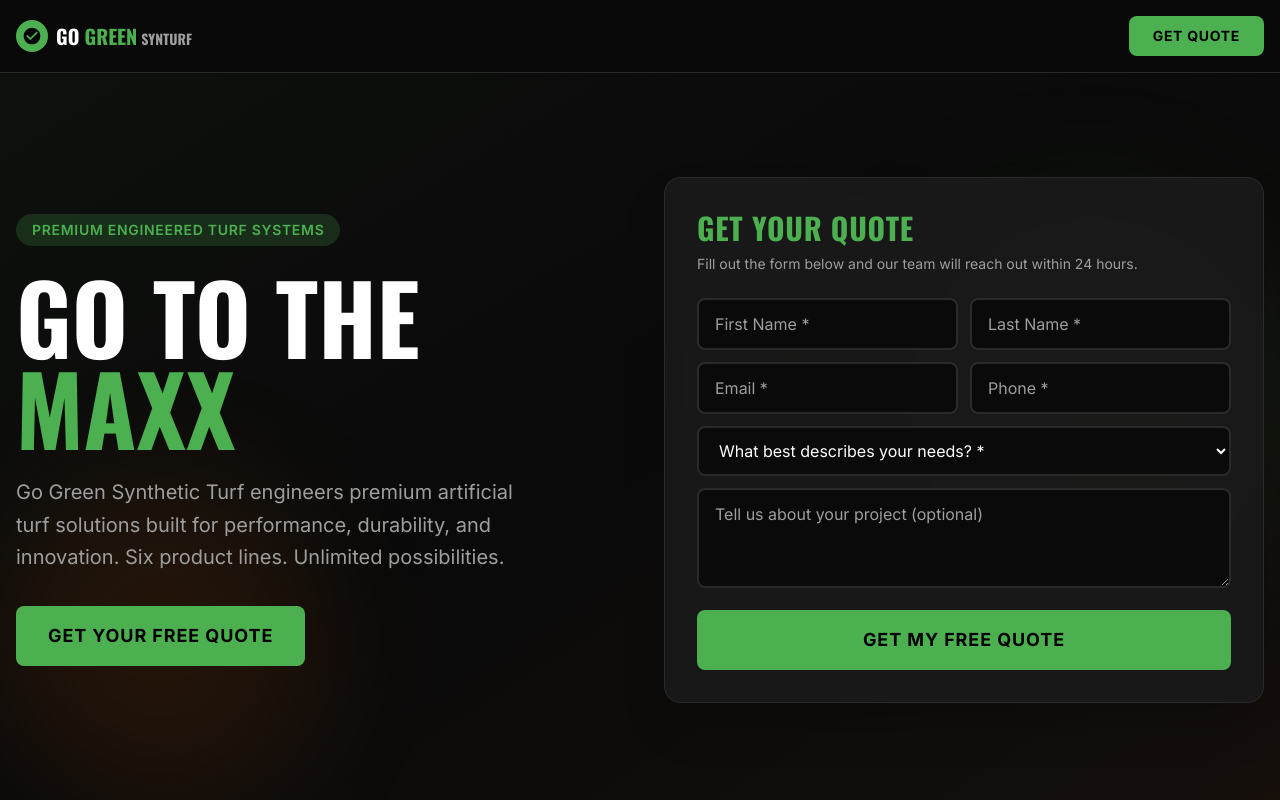
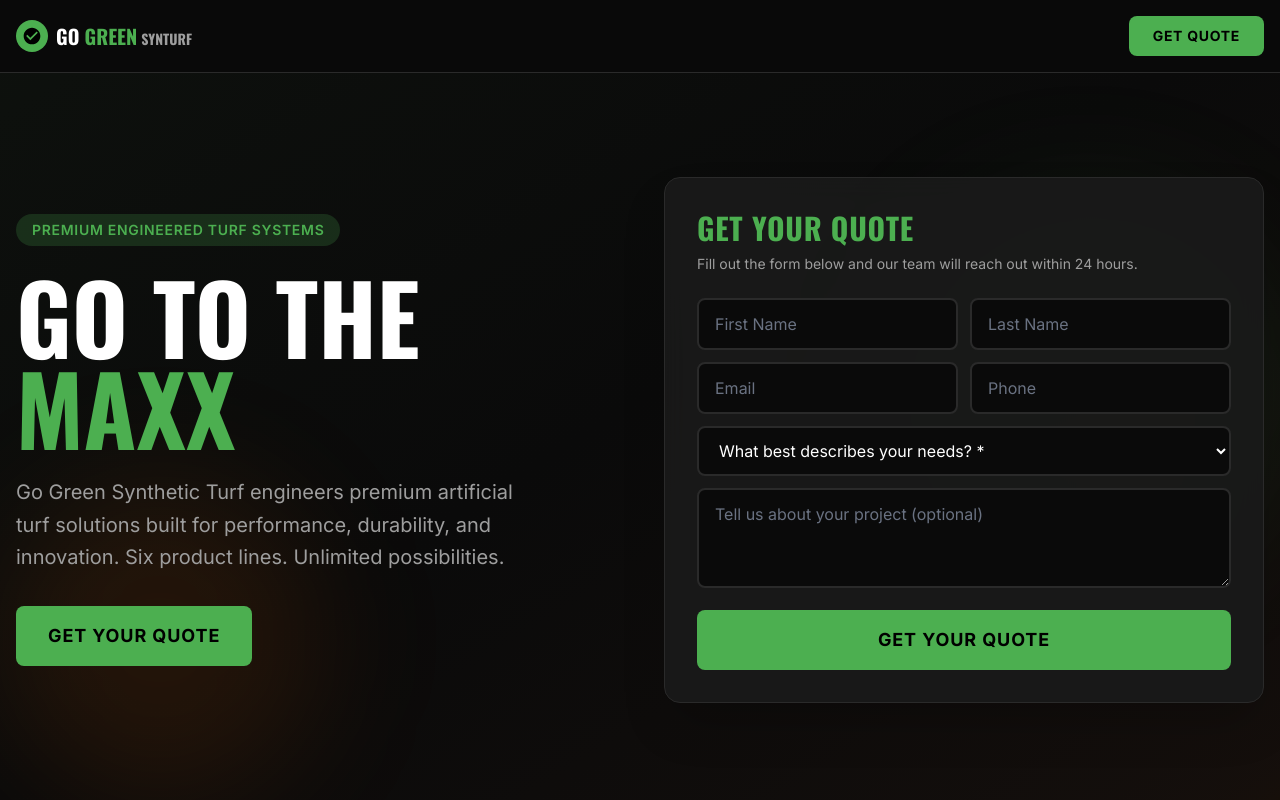
Before and after one commit to Landing-Pages-Websites/go-green-synturf-landing, a Next.js app: page / in a window 1280 px wide. Shown: the top 800 px of the page. Built offline with nearby package versions, Linux system fonts and the light colour scheme.

Commit message:
Fix CTA consistency, form placeholder visibility

```diff
--- a/src/app/page.tsx
+++ b/src/app/page.tsx
@@ -74,12 +74,12 @@
       ) : (
         <>
           <div className="grid grid-cols-2 gap-3 mb-3">
-            <input type="text" name="firstName" placeholder="First Name *" required className="bg-dark border-2 border-dark-border rounded-lg px-4 py-3 text-white placeholder-text-muted focus:border-primary outline-none transition-colors" value={formData.firstName} onChange={(e) => setFormData({ ...formData, firstName: e.target.value })} />
-            <input type="text" name="lastName" placeholder="Last Name *" required className="bg-dark border-2 border-dark-border rounded-lg px-4 py-3 text-white placeholder-text-muted focus:border-primary outline-none transition-colors" value={formData.lastName} onChange={(e) => setFormData({ ...formData, lastName: e.target.value })} />
+            <input type="text" name="firstName" placeholder="First Name" required className="bg-dark border-2 border-dark-border rounded-lg px-4 py-3 text-white placeholder:text-gray-500 focus:border-primary outline-none transition-colors" value={formData.firstName} onChange={(e) => setFormData({ ...formData, firstName: e.target.value })} />
+            <input type="text" name="lastName" placeholder="Last Name" required className="bg-dark border-2 border-dark-border rounded-lg px-4 py-3 text-white placeholder:text-gray-500 focus:border-primary outline-none transition-colors" value={formData.lastName} onChange={(e) => setFormData({ ...formData, lastName: e.target.value })} />
           </div>
           <div className="grid grid-cols-2 gap-3 mb-3">
-            <input type="email" name="email" placeholder="Email *" required className="bg-dark border-2 border-dark-border rounded-lg px-4 py-3 text-white placeholder-text-muted focus:border-primary outline-none transition-colors" value={formData.email} onChange={(e) => setFormData({ ...formData, email: e.target.value })} />
-            <input type="tel" name="phone" placeholder="Phone *" required className="bg-dark border-2 border-dark-border rounded-lg px-4 py-3 text-white placeholder-text-muted focus:border-primary outline-none transition-colors" value={formData.phone} onChange={(e) => setFormData({ ...formData, phone: e.target.value })} />
+            <input type="email" name="email" placeholder="Email" required className="bg-dark border-2 border-dark-border rounded-lg px-4 py-3 text-white placeholder:text-gray-500 focus:border-primary outline-none transition-colors" value={formData.email} onChange={(e) => setFormData({ ...formData, email: e.target.value })} />
+            <input type="tel" name="phone" placeholder="Phone" required className="bg-dark border-2 border-dark-border rounded-lg px-4 py-3 text-white placeholder:text-gray-500 focus:border-primary outline-none transition-colors" value={formData.phone} onChange={(e) => setFormData({ ...formData, phone: e.target.value })} />
           </div>
           <select name="needsType" required className="w-full bg-dark border-2 border-dark-border rounded-lg px-4 py-3 text-white focus:border-primary outline-none transition-colors mb-3" value={formData.needsType} onChange={(e) => setFormData({ ...formData, needsType: e.target.value })}>
             <option value="">What best describes your needs? *</option>
@@ -88,9 +88,9 @@
             <option value="contractor">I&apos;m a contractor or installer</option>
             <option value="dealer">I&apos;m a turf dealer</option>
           </select>
-          <textarea name="message" placeholder="Tell us about your project (optional)" rows={3} className="w-full bg-dark border-2 border-dark-border rounded-lg px-4 py-3 text-white placeholder-text-muted focus:border-primary outline-none transition-colors mb-4" value={formData.message} onChange={(e) => setFormData({ ...formData, message: e.target.value })} />
+          <textarea name="message" placeholder="Tell us about your project (optional)" rows={3} className="w-full bg-dark border-2 border-dark-border rounded-lg px-4 py-3 text-white placeholder:text-gray-500 focus:border-primary outline-none transition-colors mb-4" value={formData.message} onChange={(e) => setFormData({ ...formData, message: e.target.value })} />
           <button type="submit" disabled={isSubmitting} className="w-full bg-primary text-black font-bold py-4 rounded-lg text-lg uppercase tracking-wider hover:bg-primary/90 transition-all disabled:opacity-50">
-            {isSubmitting ? "Submitting..." : "Get My Free Quote"}
+            {isSubmitting ? "Submitting..." : "Get Your Quote"}
           </button>
         </>
       )}
@@ -146,7 +146,7 @@
             <Reveal delay={300}>
               <div className="flex flex-col sm:flex-row items-center gap-4">
                 <a href="#hero-form" className="bg-primary text-black px-8 py-4 rounded-lg font-bold text-lg uppercase tracking-wider hover:bg-primary/90 transition-all">
-                  Get Your Free Quote
+                  Get Your Quote
                 </a>
               </div>
             </Reveal>
```
